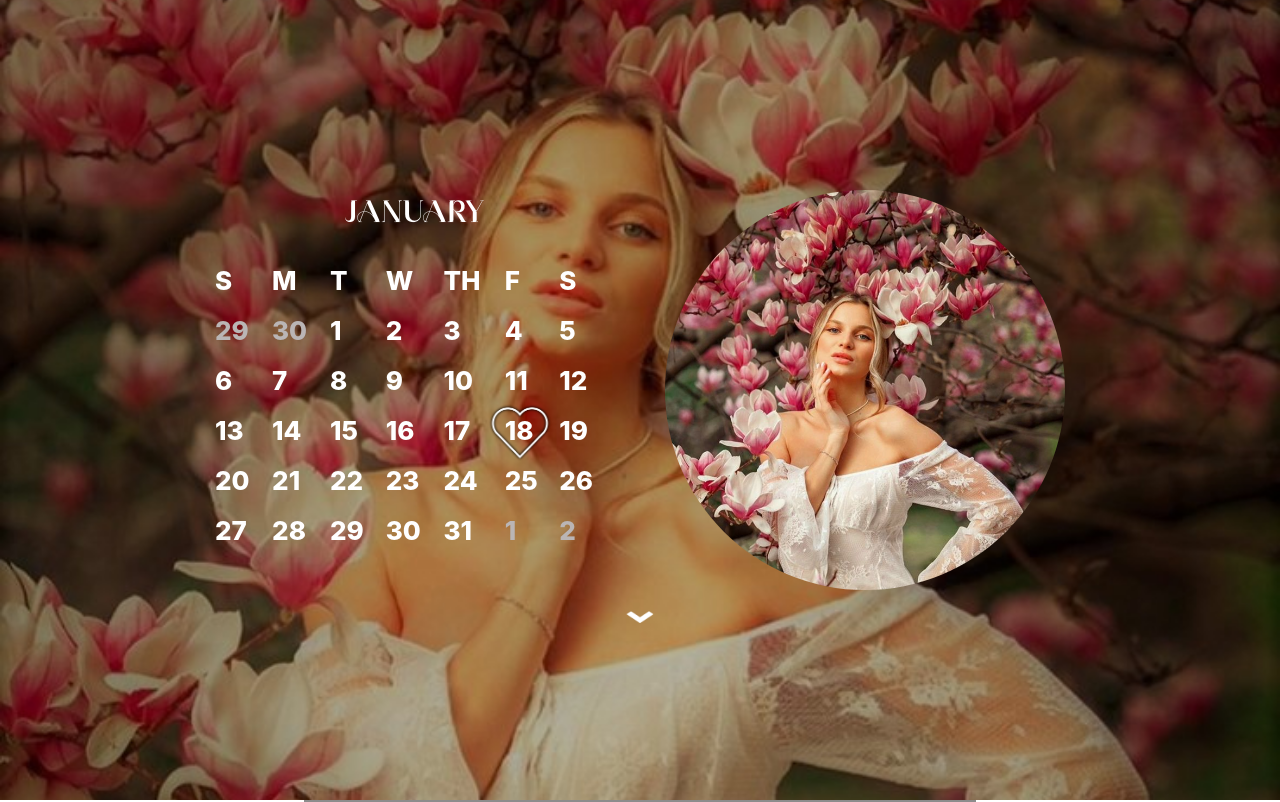
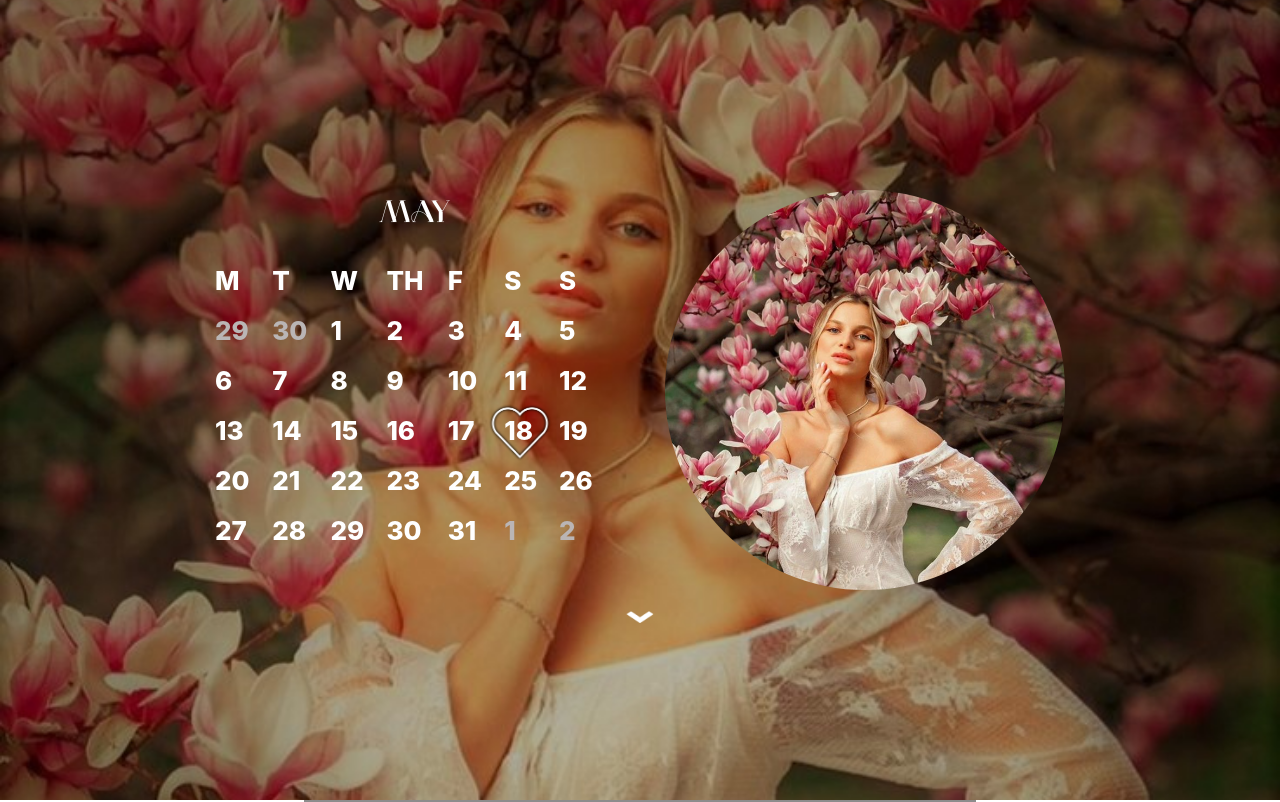
Before and after one commit to Eventtime2024/EventTime-Lilith, a plain HTML site: page index.html in a window 1280 px wide. Shown: the top 802 px of the page. Drawn offline with nearby package versions, Linux system fonts and the light colour scheme.

Commit message:
Update index.html

```diff
--- a/index.html
+++ b/index.html
@@ -4,14 +4,14 @@
 <head>
   <meta charset="UTF-8">
   <meta name="viewport" content="width=device-width, initial-scale=1.0">
-<meta property="og:title" content="Event Time/Lilit's birthday" />
+  <meta name="description" content="order an invitation" />
+  <meta property="og:title" content="Event Time/Lilit's birthday" />
   <meta property="og:description" content="Электронные пригласительные" />
   <meta property="og:url" content="https://eventtime2024.github.io/EventTime-Lilith/" />
   <meta property="og:image" content="https://raw.githubusercontent.com/Eventtime2024/EventTime-Lilith/main/img/lilit.jpg" />
   <meta property="og:image:type" content="image/jpeg" />
   <meta property="og:image:width" content="400" />
   <meta property="og:image:height" content="300" />
-
   <title>EVENT TIME</title>
   <link rel="shortcut icon" href="img/icon.svg">
   <link rel="stylesheet" href="https://cdnjs.cloudflare.com/ajax/libs/animate.css/4.1.1/animate.min.css" />
@@ -29,15 +29,15 @@
       <div class="dsflex wh100">
         <div class="calendarr_girl">
           <div>
-            <p class="month">JANUARY</p>
+            <p class="month">MAY</p>
             <table class="calendar">
               <tr>
-                <td>S</td>
                 <td>M</td>
                 <td>T</td>
                 <td>W</td>
                 <td>TH</td>
                 <td>F</td>
+                <td>S</td>
                 <td>S</td>
               </tr>
               <tr>
@@ -140,6 +140,22 @@
             </form>
             <p class="please">Пожалуйста, заполните все поля</p>
 
+            <!-- <form action="" class="formSend">
+              <div class="displayFlex">
+                <input type="radio" name="choose" value="Yes" />
+                <input type="radio" name="choose" value="No" />
+              </div>
+              <div class="displayFlex">
+                <input type="text" name="Age" id="guestname" min="13" max="99" placeholder="Gues Name" required />
+                <input type="number" name="Guestnumber" id="guestnumber" min="13" max="99" placeholder="Guest Number"
+                  required />
+              </div>
+              <div class="displayFlex">
+                <button class="button btnAnim" type="submit" id="sendMail">
+                  <span class="default">Send</span>
+                </button>
+              </div>
+            </form> -->
 
 
           </div>
```
